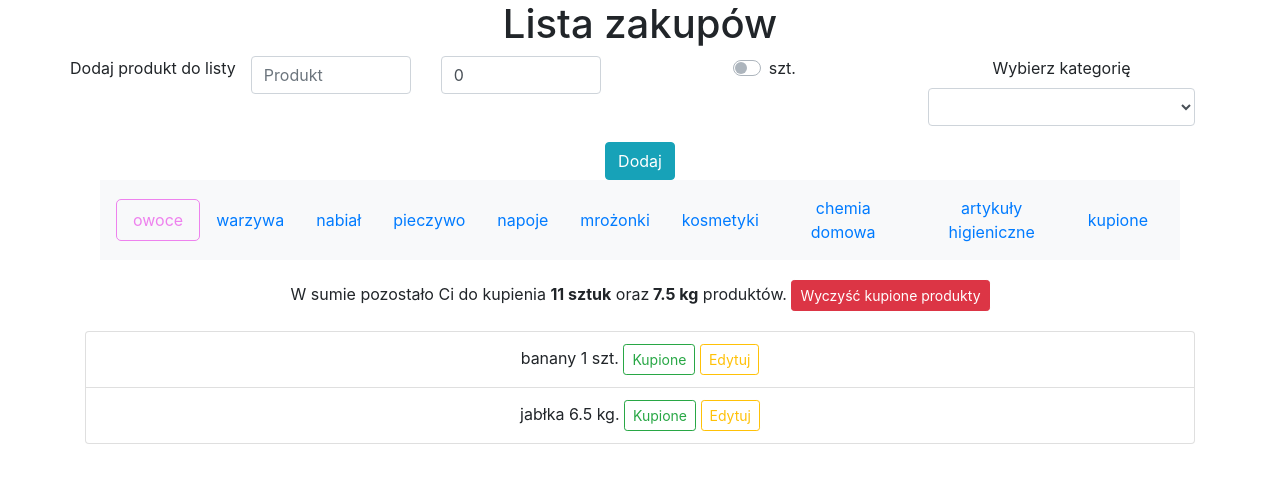
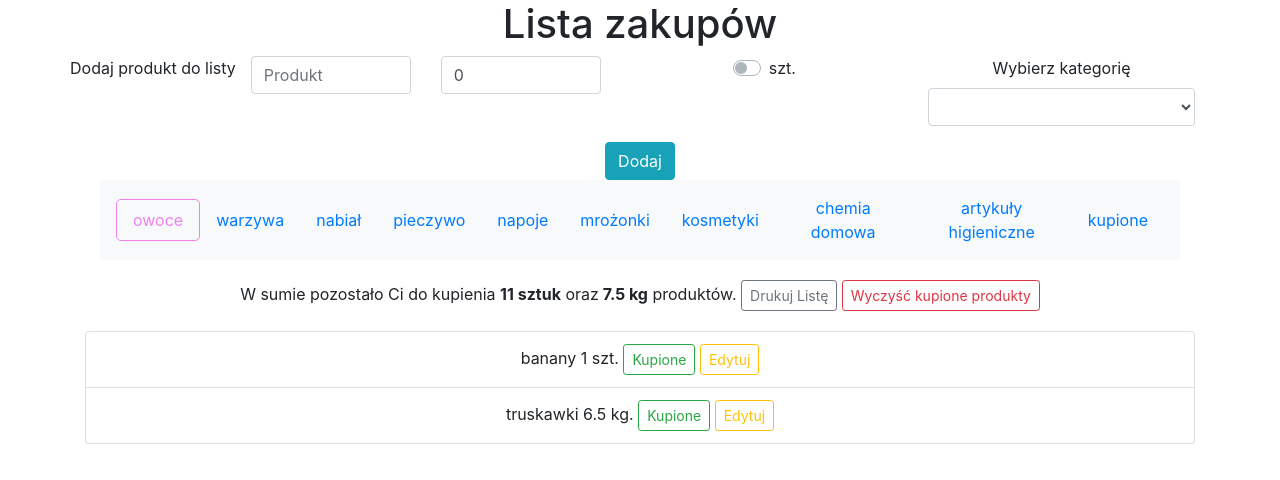
Before and after one commit to matfgaj/Shopping-List, a React (Create React App) app: page / in a window 1280 px wide. Shown: the top 480 px of the page. Built offline with nearby package versions, Linux system fonts and the light colour scheme.

Commit message:
create export pdf button with sorted list function

```diff
--- a/src/components/App.js
+++ b/src/components/App.js
@@ -10,11 +10,11 @@ class App extends React.Component {
   state = {
     list: [
       { id: 1, name: "banany", category: "owoce", amount: 1, unit: true },
-      { id: 2, name: "jabłka", category: "owoce", amount: 6.5, unit: false },
+      { id: 2, name: "truskawki", category: "owoce", amount: 6.5, unit: false },
       { id: 3, name: "marchew", category: "warzywa", amount: 1, unit: false },
       { id: 4, name: "mleko", category: "nabiał", amount: 1, unit: true },
       { id: 5, name: "jogurt", category: "nabiał", amount: 3, unit: true },
-      { id: 6, name: "bułki", category: "pieczywo", amount: 4, unit: true },
+      { id: 6, name: "ciasto", category: "pieczywo", amount: 4, unit: true },
       { id: 7, name: "chleb", category: "pieczywo", amount: 1, unit: true },
       { id: 8, name: "cola zero", category: "napoje", amount: 1, unit: true },
     ],
--- a/src/components/DeleteBoughItemsButton.js
+++ b/src/components/DeleteBoughItemsButton.js
@@ -3,7 +3,7 @@ import { Button } from "react-bootstrap";
 
 const DeleteBoughItemsButton = (props) => {
   return (
-    <Button onClick={props.click} size="sm" variant="danger">
+    <Button onClick={props.click} size="sm" variant="outline-danger">
       Wyczyść kupione produkty
     </Button>
   );
--- /dev/null
+++ b/src/components/ExportButton.js
@@ -0,0 +1,46 @@
+import React from "react";
+import { Button } from "react-bootstrap";
+import jsPDF from "jspdf";
+
+const ExportButton = (props) => {
+  const exportList = () => {
+    const doc = new jsPDF("p", "pt");
+    doc.text(230, 100, "Lista Zakupów");
+
+    const addCol = () => {
+
+      function compare(a, b) {
+        if (a.category < b.category) {
+          return -1;
+        }
+        if (a.category > b.category) {
+          return 1;
+        }
+        return 0;
+      }
+      const list = props.list.sort(compare);
+	  let y = 150;
+      let x = 210;
+
+      list.forEach((listItem) => {
+        doc.text(x, y, listItem.name);
+        doc.text(x + 80, y, listItem.amount.toString());
+        doc.text(x + 120, y, listItem.unit === true ? "szt." : "kg.");
+        y += 25;
+      });
+    };
+    addCol();
+
+    doc.setFont("Arial");
+    doc.setFontType("normal");
+    doc.save("ListaZakupów.pdf");
+  };
+
+  return (
+    <Button onClick={exportList} size="sm" variant="outline-secondary">
+      Drukuj Listę
+    </Button>
+  );
+};
+
+export default ExportButton;
--- a/src/components/Summary.js
+++ b/src/components/Summary.js
@@ -28,7 +28,7 @@ const Summary = (props) => {
       W sumie pozostało Ci do kupienia{" "}
       <strong>{summaryUnit(props.list)} sztuk</strong> oraz
       <strong> {summaryKg(props.list)} kg</strong> produktów.{" "}
-      {/* <ExportButton></ExportButton> */}{" "}
+      <ExportButton list={props.list}></ExportButton>{" "}
       <DeleteBoughItemsButton
         click={props.deleteClick}
       ></DeleteBoughItemsButton>
```
